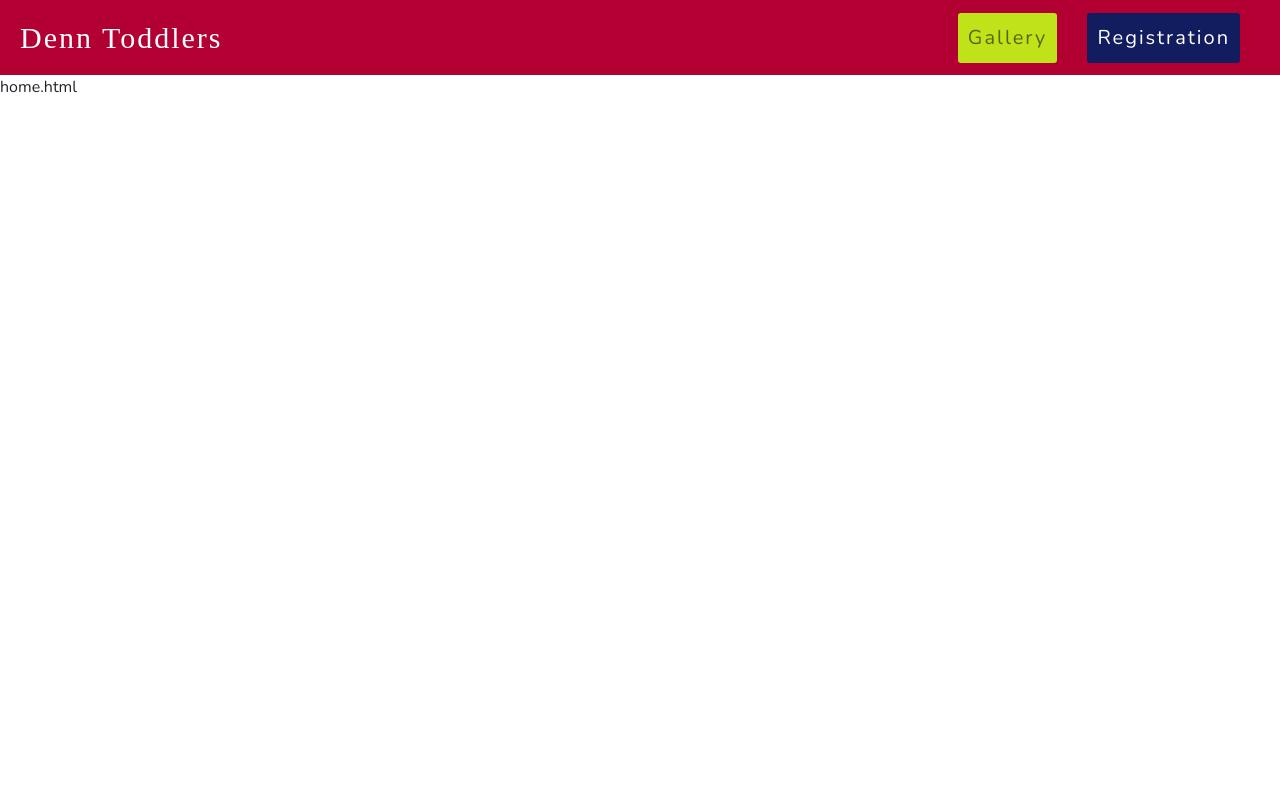
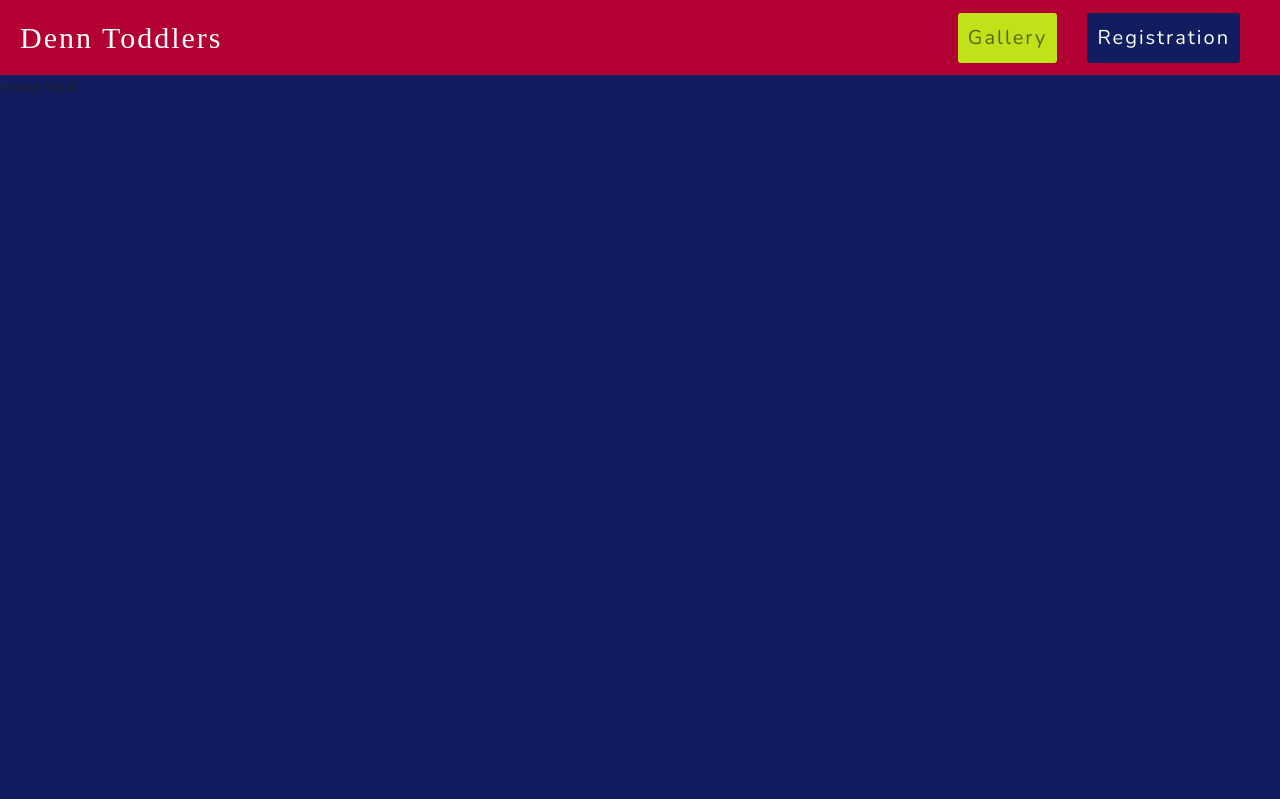
Before and after one commit to sam-timmins/denn_toddlers, a Django app: page / in a window 1280 px wide. Run offline with Django 3.2, Linux system fonts and the light colour scheme; some libraries are stand-ins or nearby versions; some web fonts are replaced.

Commit message:
Add background colour to body

```diff
--- a/templates/base.html
+++ b/templates/base.html
@@ -59,7 +59,7 @@
         <title>{% block title %}{% endblock %} | Denn Toddlers</title>
     </head>
 
-    <body class="d-flex flex-column min-vh-100">
+    <body class="d-flex flex-column min-vh-100 background-blue">
 
             <!-- Navbar -->
             {% include 'layout/navbar.html' %}
```
